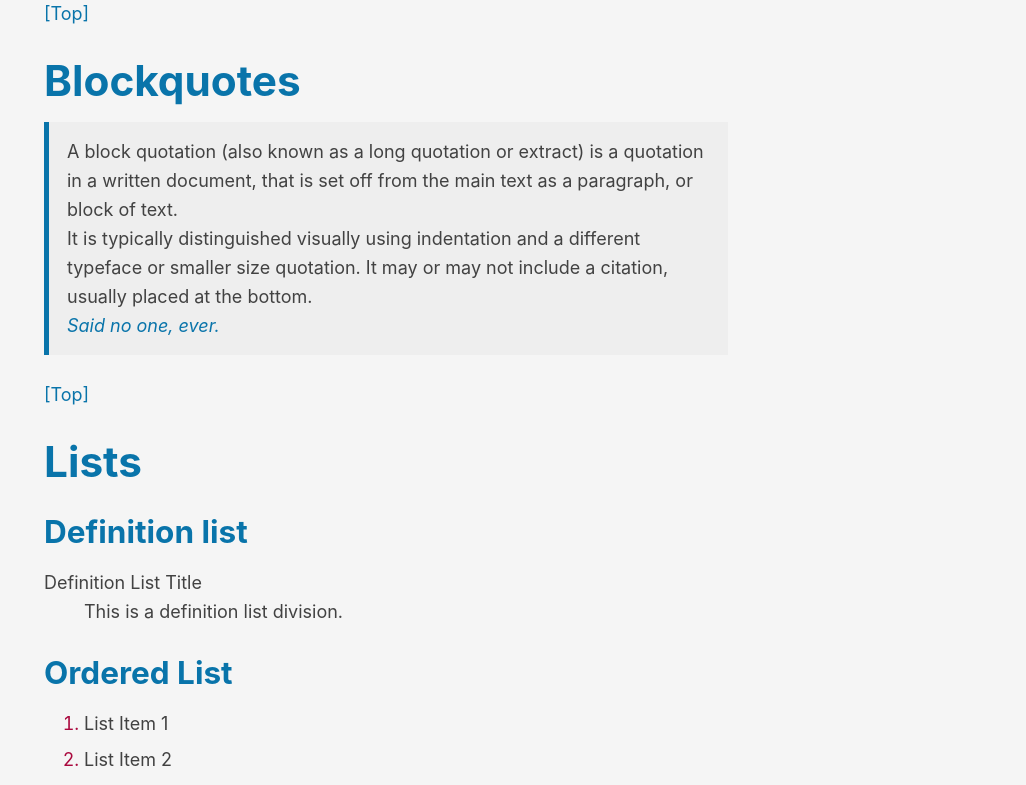
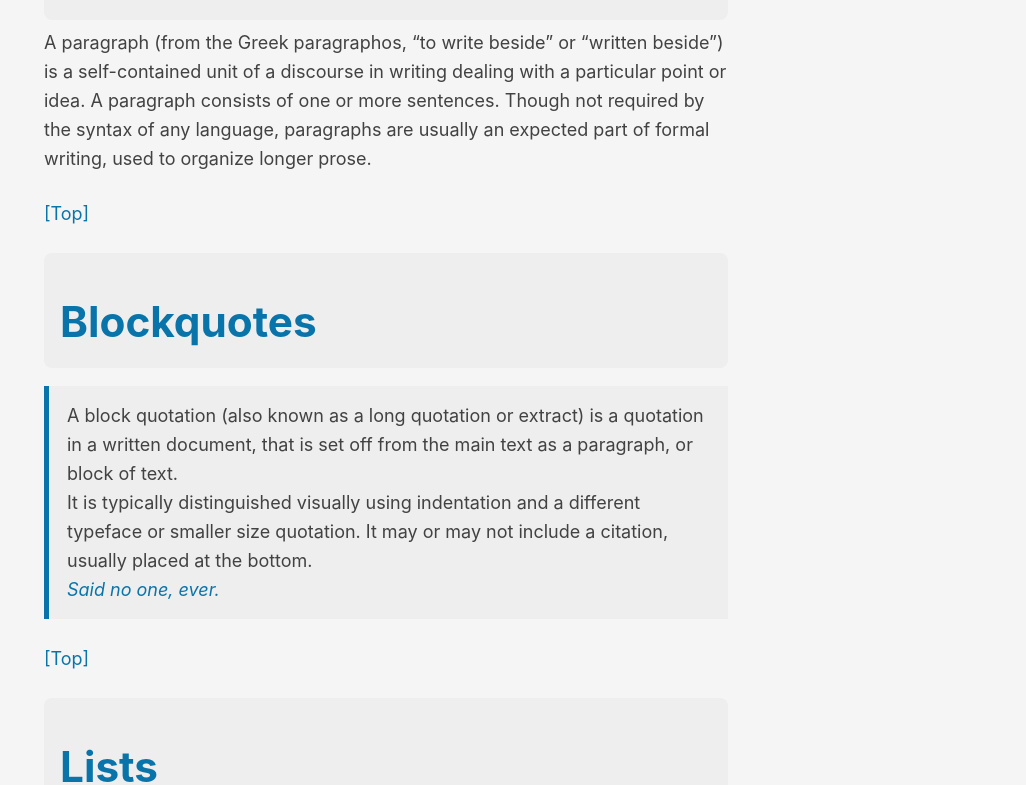
Before and after one commit to jjbenson85/blossoms, a plain HTML site: page index.html in a window 1280 px wide. Shown: the part 2015-2800 px from the top of the page, without its empty margins (254-1280 px from the left). Drawn offline with Linux system fonts and the light colour scheme.

Commit message:
Adds header styling

```diff
--- a/css/blossoms.css
+++ b/css/blossoms.css
@@ -79,6 +79,14 @@ body {
   body {
     font-size: 1.35rem;
   }
+}
+
+header {
+  background-color: var(--color-bg-alt);
+  color: var(--color-text-alt);
+  padding: 16px 16px 8px 16px;
+  margin-bottom: 8px;
+  border-radius: var(--border-radius__lg);
 }
 
 h1,
```
